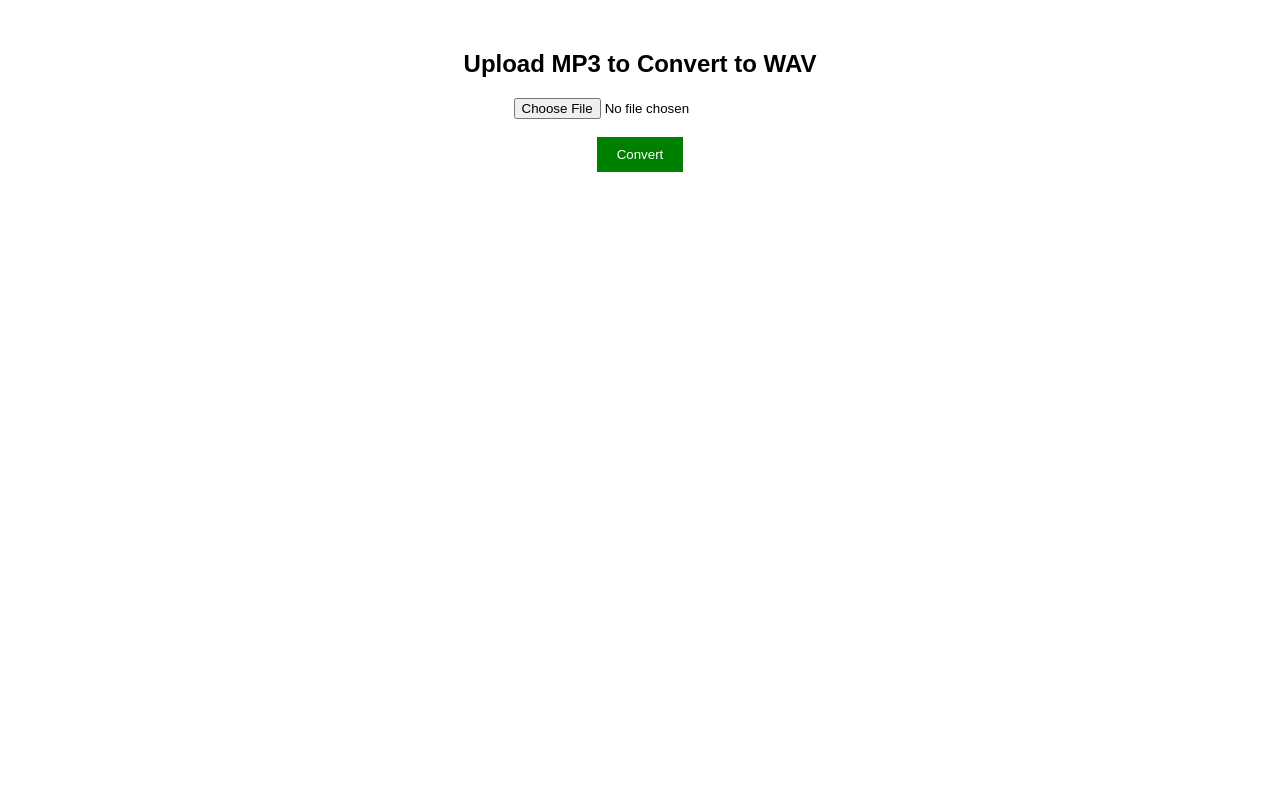
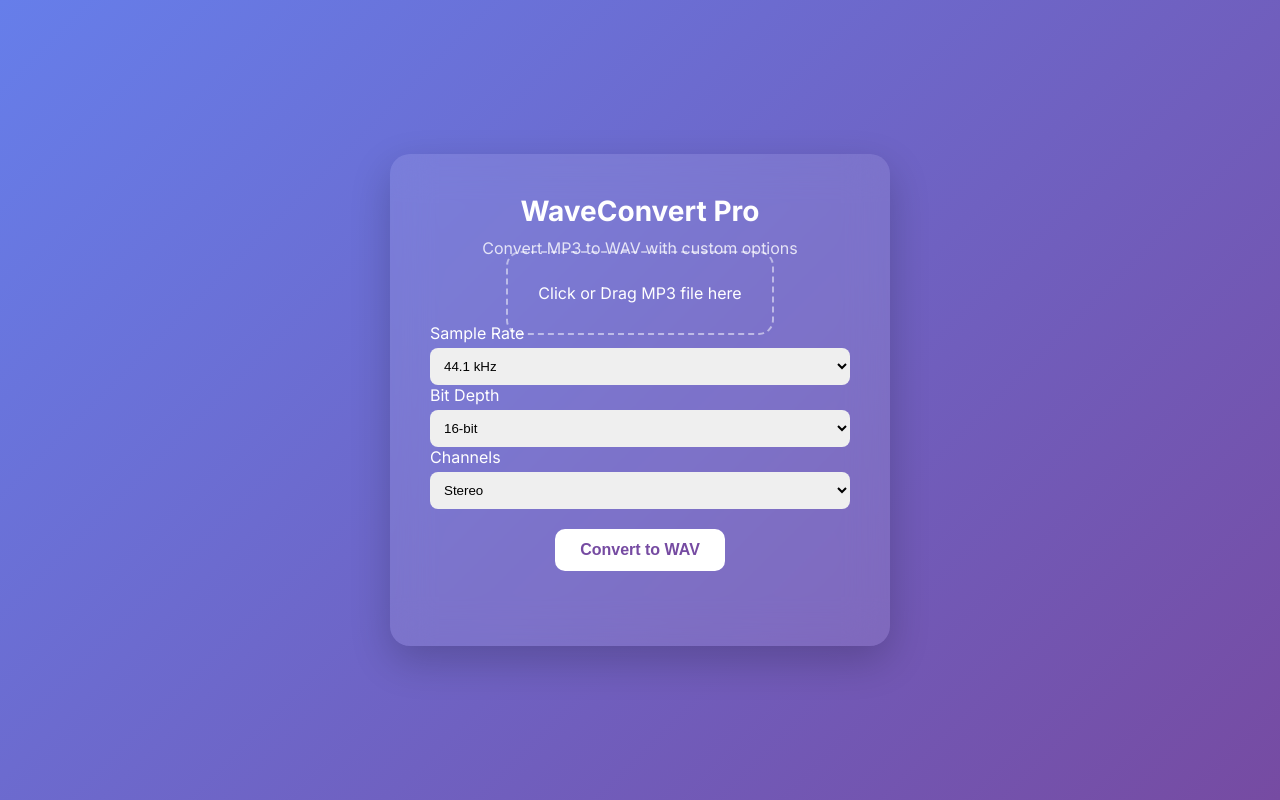
Before and after one commit to Akashupadhyay393/mp3-wav-converter, a website: page index.html in a window 1280 px wide. Drawn offline with Linux system fonts and the light colour scheme.

Commit message:
Revamp MP3 to WAV converter interface
Updated the HTML structure and styling for a more modern look. Added sample rate, bit depth, and channel options for audio conversion.

```diff
--- a/index.html
+++ b/index.html
@@ -1,48 +1,158 @@
 <!DOCTYPE html>
-<html>
+<html lang="en">
 <head>
-  <title>MP3 to WAV Converter</title>
-  <style>
-    body { font-family: Arial; text-align:center; margin-top:50px; }
-    button { padding:10px 20px; background:green; color:white; border:none; cursor:pointer; }
-  </style>
+<meta charset="UTF-8">
+<meta name="viewport" content="width=device-width, initial-scale=1.0">
+<title>WaveConvert Pro - MP3 to WAV</title>
+
+<link href="https://fonts.googleapis.com/css2?family=Inter:wght@400;600;700&display=swap" rel="stylesheet">
+
+<style>
+* { margin:0; padding:0; box-sizing:border-box; }
+body {
+  font-family: 'Inter', sans-serif;
+  background: linear-gradient(135deg, #667eea, #764ba2);
+  display:flex;
+  justify-content:center;
+  align-items:center;
+  min-height:100vh;
+}
+.container {
+  background: rgba(255,255,255,0.1);
+  backdrop-filter: blur(20px);
+  border-radius: 20px;
+  padding:40px;
+  width:100%;
+  max-width:500px;
+  text-align:center;
+  color:white;
+  box-shadow:0 15px 40px rgba(0,0,0,0.2);
+}
+h1 { font-size:28px; font-weight:700; margin-bottom:10px; }
+p { opacity:0.8; margin-bottom:25px; }
+.upload-box {
+  border:2px dashed rgba(255,255,255,0.5);
+  border-radius:15px;
+  padding:30px;
+  cursor:pointer;
+  transition:0.3s;
+}
+.upload-box:hover { background:rgba(255,255,255,0.1); }
+input[type="file"] { display:none; }
+button {
+  margin-top:20px;
+  padding:12px 25px;
+  border:none;
+  border-radius:10px;
+  font-size:16px;
+  font-weight:600;
+  cursor:pointer;
+  transition:0.3s;
+}
+.convert-btn { background:white; color:#764ba2; }
+.convert-btn:hover { transform:translateY(-2px); }
+.download-btn { background:#00e676; color:white; display:none; margin-top:20px; padding:12px 25px; border-radius:10px; }
+select { width:100%; padding:10px; margin-top:5px; border-radius:8px; border:none; }
+.progress { width:100%; background:rgba(255,255,255,0.2); border-radius:10px; margin-top:20px; height:8px; overflow:hidden; display:none; }
+.progress-bar { height:100%; width:0%; background:#00e676; transition: width 0.3s; }
+audio { width:100%; margin-top:20px; display:none; }
+.status { margin-top:15px; font-size:14px; opacity:0.9; }
+</style>
 </head>
 <body>
 
-<h2>Upload MP3 to Convert to WAV</h2>
+<div class="container">
+  <h1>WaveConvert Pro</h1>
+  <p>Convert MP3 to WAV with custom options</p>
 
-<form id="uploadForm">
-  <input type="file" name="audio" accept=".mp3" required />
-  <br><br>
-  <button type="submit">Convert</button>
-</form>
+  <form id="uploadForm">
+    <label class="upload-box">
+      <span id="fileText">Click or Drag MP3 file here</span>
+      <input type="file" name="audio" id="fileInput" accept=".mp3" required>
+    </label>
 
-<p id="status"></p>
+    <div style="margin-top:20px; text-align:left;">
+      <label>Sample Rate</label>
+      <select name="sampleRate" required>
+        <option value="16000">16 kHz</option>
+        <option value="24000">24 kHz</option>
+        <option value="32000">32 kHz</option>
+        <option value="44100" selected>44.1 kHz</option>
+        <option value="48000">48 kHz</option>
+      </select>
+
+      <label style="margin-top:15px;">Bit Depth</label>
+      <select name="bitDepth" required>
+        <option value="16">16-bit</option>
+        <option value="24">24-bit</option>
+        <option value="32">32-bit</option>
+      </select>
+
+      <label style="margin-top:15px;">Channels</label>
+      <select name="channels" required>
+        <option value="1">Mono</option>
+        <option value="2" selected>Stereo</option>
+      </select>
+    </div>
+
+    <button type="submit" class="convert-btn">Convert to WAV</button>
+  </form>
+
+  <div class="progress">
+    <div class="progress-bar"></div>
+  </div>
+
+  <audio id="audioPreview" controls></audio>
+  <br>
+  <a id="downloadBtn" class="download-btn">Download WAV</a>
+  <div class="status" id="status"></div>
+</div>
 
 <script>
-document.getElementById('uploadForm').addEventListener('submit', async function(e) {
+const form = document.getElementById('uploadForm');
+const fileInput = document.getElementById('fileInput');
+const fileText = document.getElementById('fileText');
+const progress = document.querySelector('.progress');
+const progressBar = document.querySelector('.progress-bar');
+const statusText = document.getElementById('status');
+const audioPreview = document.getElementById('audioPreview');
+const downloadBtn = document.getElementById('downloadBtn');
+
+fileInput.addEventListener('change', () => {
+  fileText.textContent = fileInput.files[0].name;
+});
+
+form.addEventListener('submit', async (e) => {
   e.preventDefault();
+  const formData = new FormData(form);
 
-  const formData = new FormData(this);
-  document.getElementById('status').innerText = "Converting...";
+  progress.style.display = "block";
+  progressBar.style.width = "30%";
+  statusText.innerText = "Uploading...";
 
   const response = await fetch('/convert', {
     method: 'POST',
     body: formData
   });
 
+  progressBar.style.width = "80%";
+  statusText.innerText = "Processing...";
+
   if (response.ok) {
     const blob = await response.blob();
-    const url = window.URL.createObjectURL(blob);
+    const url = URL.createObjectURL(blob);
 
-    const a = document.createElement('a');
-    a.href = url;
-    a.download = "converted.wav";
-    a.click();
+    progressBar.style.width = "100%";
+    statusText.innerText = "Conversion Complete 🎉";
 
-    document.getElementById('status').innerText = "Download started!";
+    audioPreview.src = url;
+    audioPreview.style.display = "block";
+
+    downloadBtn.href = url;
+    downloadBtn.download = "converted.wav";
+    downloadBtn.style.display = "inline-block";
   } else {
-    document.getElementById('status').innerText = "Conversion failed.";
+    statusText.innerText = "Conversion failed.";
   }
 });
 </script>
```
